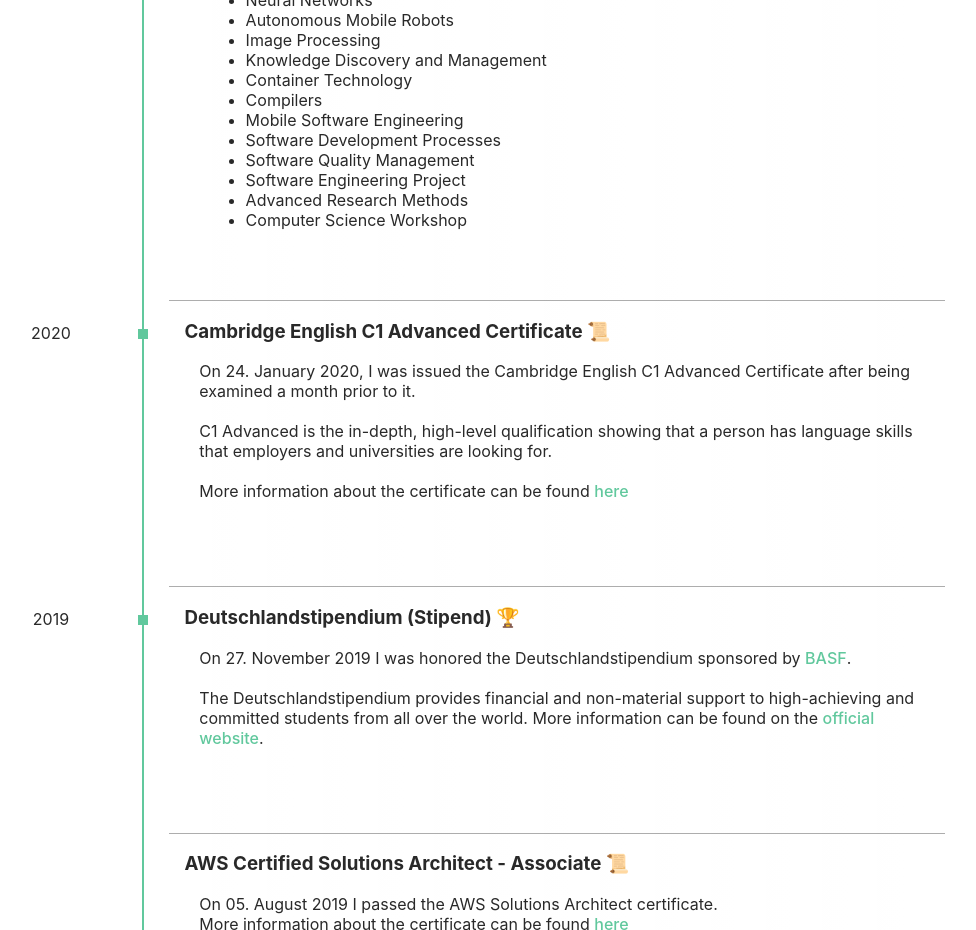
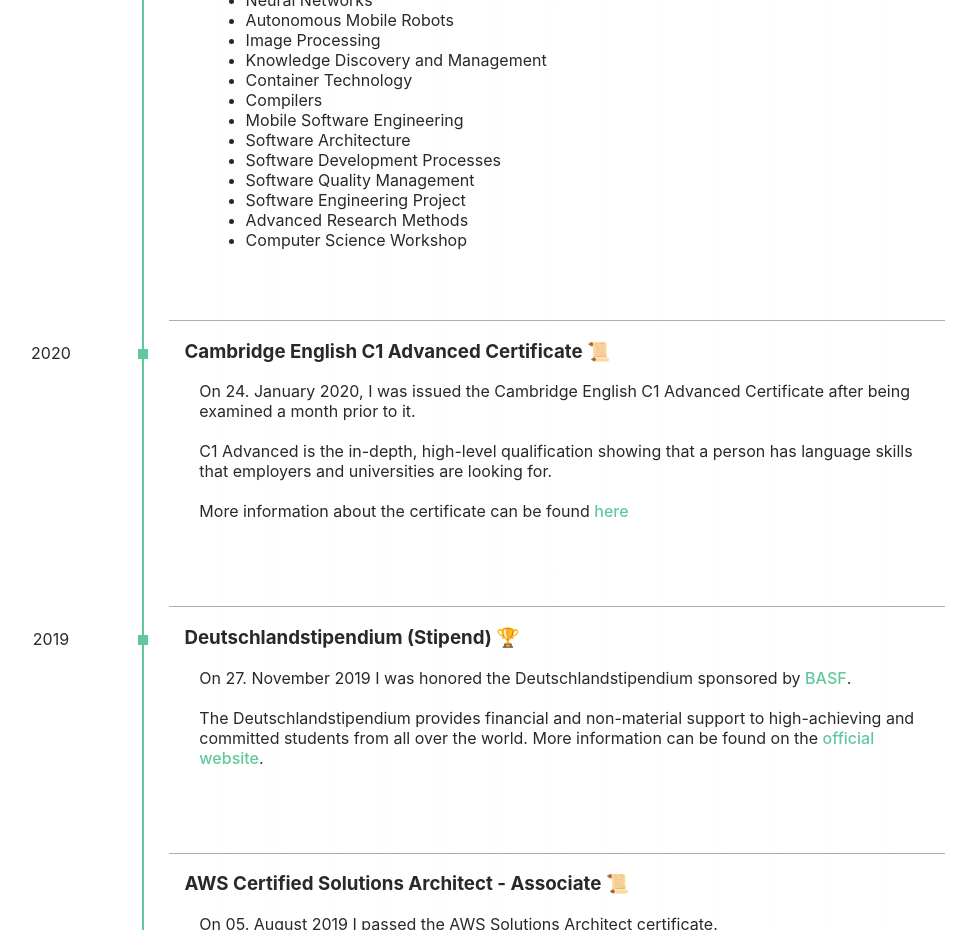
Before and after one commit to ChristianCoenen/personal-website, a Svelte app: page / in a window 1280 px wide. Shown: the part 2620-3550 px from the top of the page, without its empty margins (195-1171 px from the left). Built offline with nearby package versions, Linux system fonts and the light colour scheme.

Commit message:
Update App.svelte

```diff
--- a/src/App.svelte
+++ b/src/App.svelte
@@ -116,6 +116,7 @@
           "Container Technology",
           "Compilers",
           "Mobile Software Engineering",
+          "Software Architecture",
           "Software Development Processes",
           "Software Quality Management",
           "Software Engineering Project",
```
